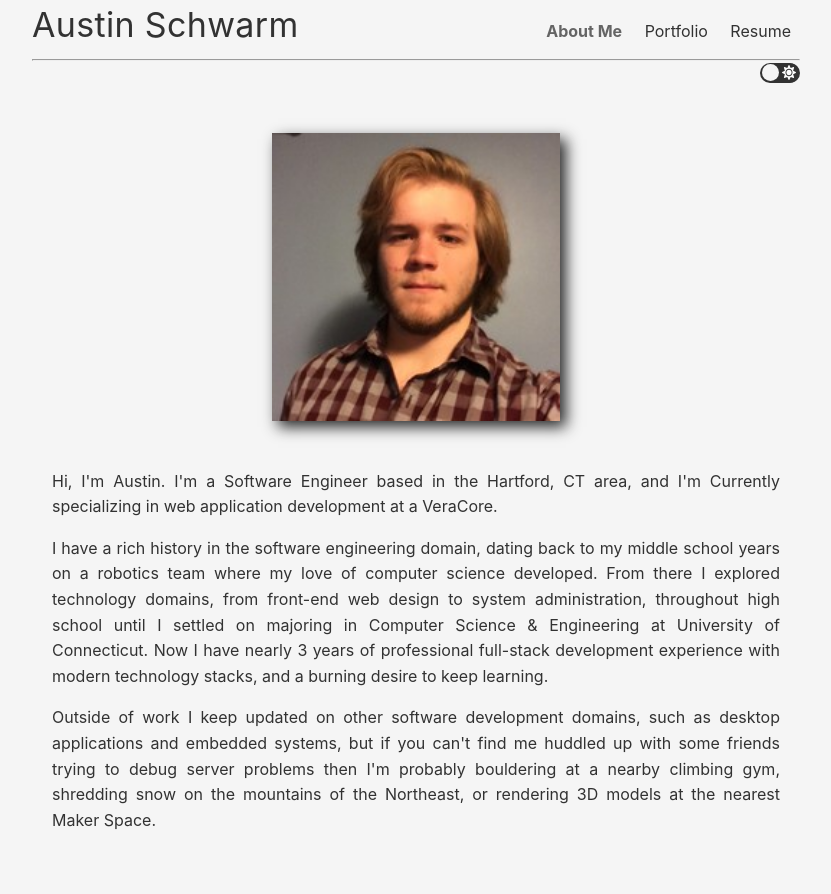
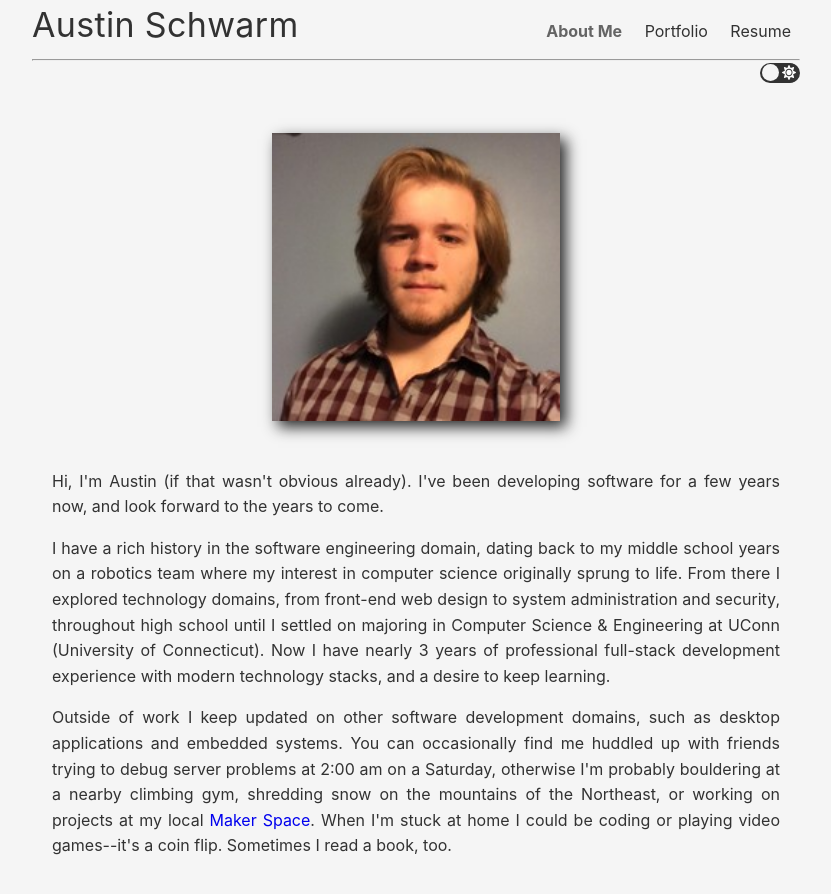
Before and after one commit to schwarmau/schwarmau.github.io, a Jekyll site: the page built from pages/aboutme.html, in a window 1280 px wide. Shown: the top 894 px of the page, without its empty margins (224-1055 px from the left). Built offline with Jekyll 4.4.1, drawn with Linux system fonts in a browser that asks for light colours.

Commit message:
edits to about me page and a new paragraph on the home page

```diff
--- a/index.html
+++ b/index.html
@@ -24,5 +24,5 @@ title: Austin Schwarm
     Professionally, I have experience delivering high-quality enterprise web apps for use on desktops and mobile devices. When I'm not working I like to explore other software development domains as well, such as desktop applications and embedded systems.
 </p>
 <p>
-
+    Feel free to reach out to me via email for business inquiries, project collaborations, etc.
 </p>
--- a/pages/aboutme.html
+++ b/pages/aboutme.html
@@ -6,17 +6,17 @@ title: Austin Schwarm | About Me
 
 <div id="about-me-container">
     <div id="about-me-profile-picture-wrapper">
-        <img id="about-me-profile-picture" src="/assets/images/profile-picture.jpg" />
+        <img id="about-me-profile-picture" src="/assets/images/profile-picture.jpg" /> <!-- TODO: I need a better picture... -->
     </div>
     <div id="about-me-content">
         <p>
-            Hi, I'm Austin. I'm a Software Engineer based in the Hartford, CT area, and I'm Currently specializing in web application development at a VeraCore.
+            Hi, I'm Austin (if that wasn't obvious already). I've been developing software for a few years now, and look forward to the years to come.
         </p>
         <p>
-            I have a rich history in the software engineering domain, dating back to my middle school years on a robotics team where my love of computer science developed. From there I explored technology domains, from front-end web design to system administration, throughout high school until I settled on majoring in Computer Science & Engineering at University of Connecticut. Now I have nearly 3 years of professional full-stack development experience with modern technology stacks,  and a burning desire to keep learning.
+            I have a rich history in the software engineering domain, dating back to my middle school years on a robotics team where my interest in computer science originally sprung to life. From there I explored technology domains, from front-end web design to system administration and security, throughout high school until I settled on majoring in Computer Science & Engineering at UConn (University of Connecticut). Now I have nearly 3 years of professional full-stack development experience with modern technology stacks, and a desire to keep learning.
         </p>
         <p>
-            Outside of work I keep updated on other software development domains, such as desktop applications and embedded systems, but if you can't find me huddled up with some friends trying to debug server problems then I'm probably bouldering at a nearby climbing gym, shredding snow on the mountains of the Northeast, or rendering 3D models at the nearest Maker Space.
+            Outside of work I keep updated on other software development domains, such as desktop applications and embedded systems. You can occasionally find me huddled up with friends trying to debug server problems at 2:00 am on a Saturday, otherwise I'm probably bouldering at a nearby climbing gym, shredding snow on the mountains of the Northeast, or working on projects at my local <a href="https://www.makerspaces.com/what-is-a-makerspace/">Maker Space</a>. When I'm stuck at home I could be coding or playing video games--it's a coin flip. Sometimes I read a book, too.
         </p>
     </div>
 </div>
```
